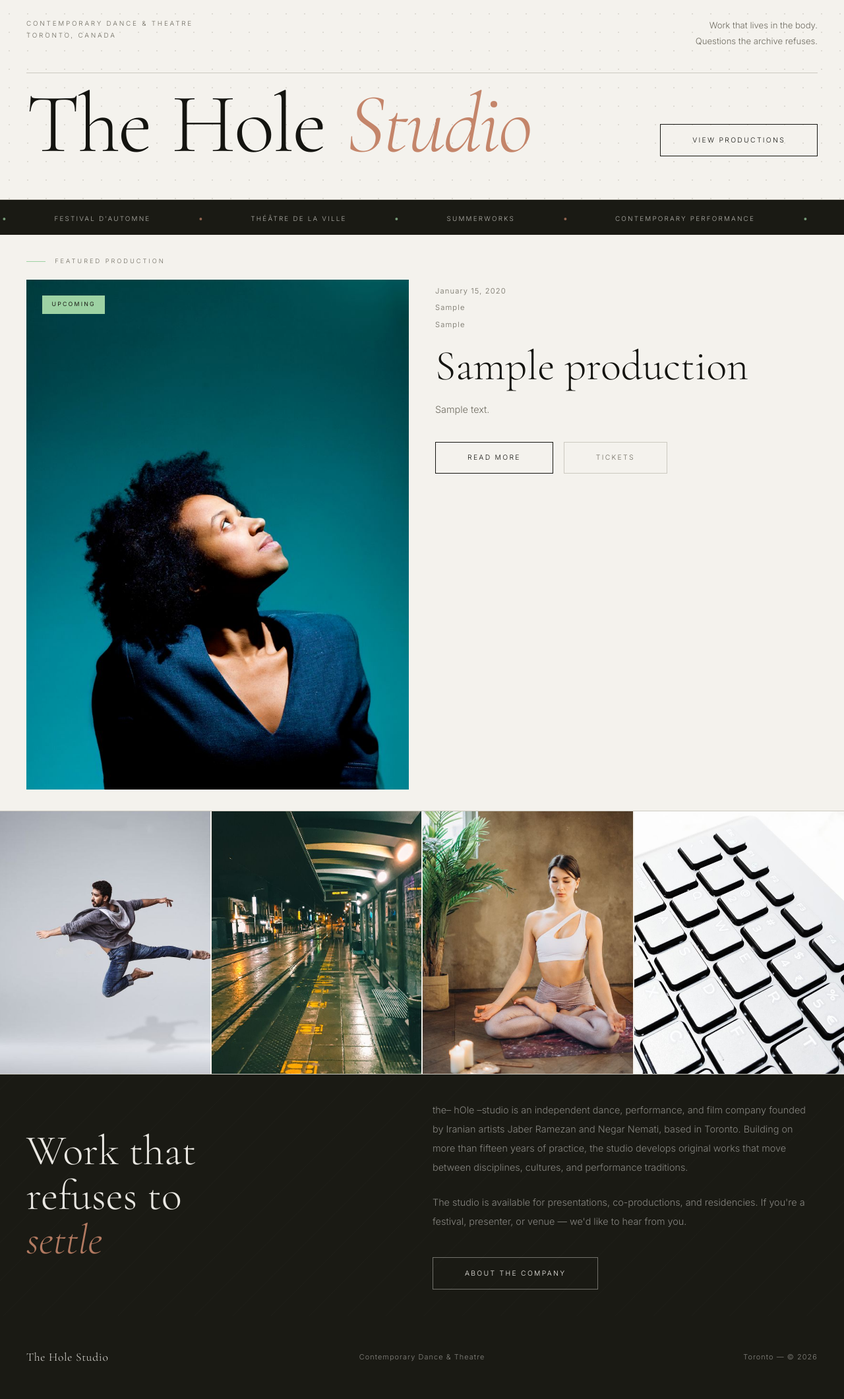
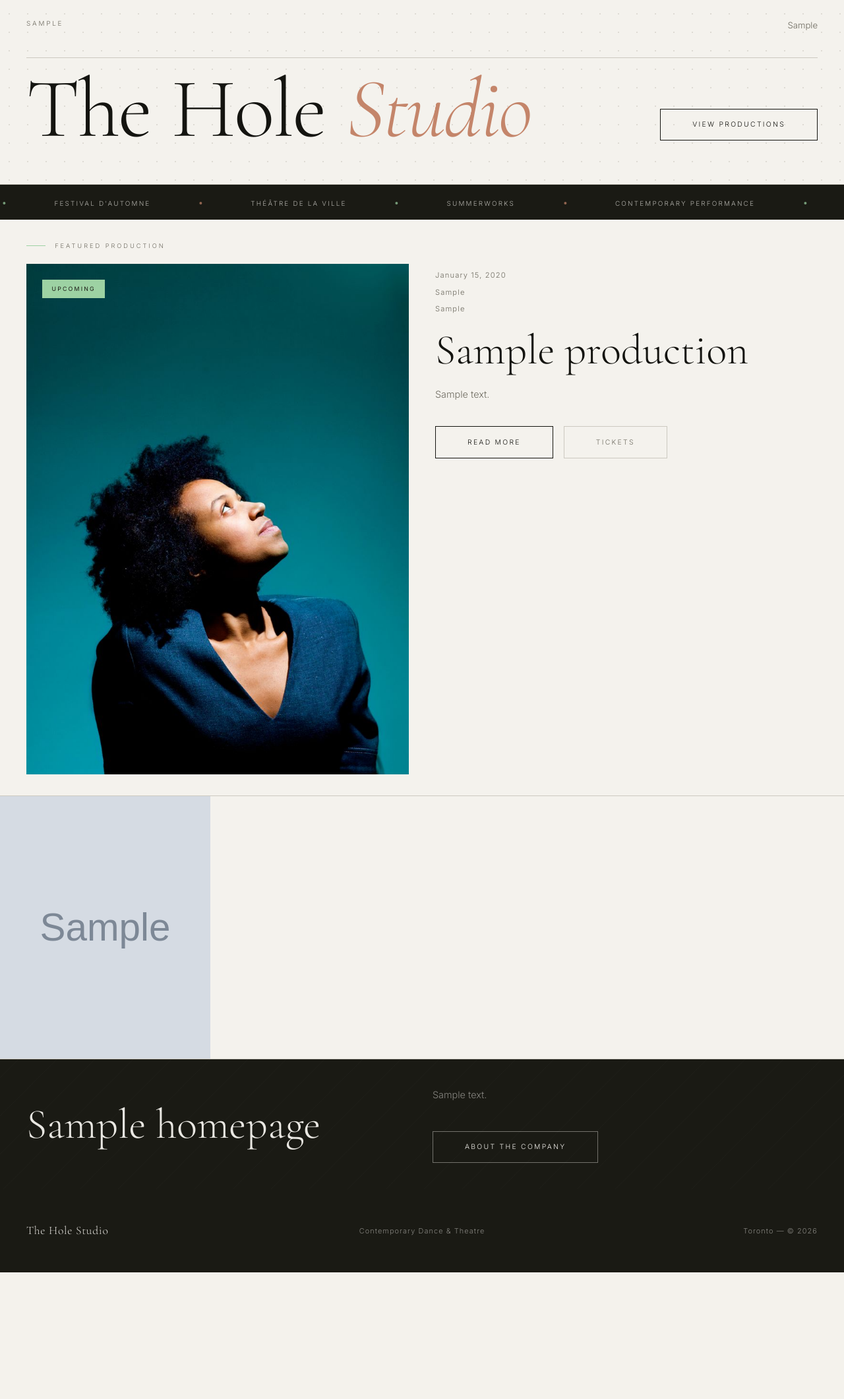
Before and after one commit to giftorium/theholestudio, a Django app: page / in a window 1280 px wide. Shown: the part 77-2198 px from the top of the page at 66% size. After the commit the page ends 2006 px from the top, so only its background shows below. Run offline with Django 5.2, Linux system fonts and the light colour scheme; tables that the repository leaves empty hold one stand-in row (values such as "Sample post"); grey boxes marked "Sample" are stand-in pictures.

Commit message:
Add editable HomePage and HomePhoto models for admin control
- HomePage singleton: hero text, tagline, dark band heading/body
- HomePhoto model: uploadable photo strip images with captions
- Admin: HomePageAdmin with inline photo management
- home.html now pulls all content from DB with static fallbacks

Co-Authored-By: Claude Sonnet 4.6 <noreply@anthropic.com>

```diff
--- a/core/models.py
+++ b/core/models.py
@@ -70,6 +70,41 @@ class ProductionVideo(models.Model):
         return self.title
 
 
+class HomePage(models.Model):
+    hero_eyebrow = models.CharField(max_length=200, default='Contemporary Dance & Theatre · Toronto, Canada')
+    hero_tagline = models.CharField(max_length=300, blank=True, default='Work that lives in the body.\nQuestions the archive refuses.')
+    dark_band_heading = models.CharField(max_length=200, default='Work that refuses to settle')
+    dark_band_body = models.TextField(blank=True, default='the– hOle –studio is an independent dance, performance, and film company founded by Iranian artists Jaber Ramezan and Negar Nemati, based in Toronto. Building on more than fifteen years of practice, the studio develops original works that move between disciplines, cultures, and performance traditions.\n\nThe studio is available for presentations, co-productions, and residencies. If you\'re a festival, presenter, or venue — we\'d like to hear from you.')
+
+    class Meta:
+        verbose_name = 'Home Page'
+        verbose_name_plural = 'Home Page'
+
+    def save(self, *args, **kwargs):
+        self.pk = 1
+        super().save(*args, **kwargs)
+
+    @classmethod
+    def get(cls):
+        obj, _ = cls.objects.get_or_create(pk=1)
+        return obj
+
+    def __str__(self):
+        return 'Home Page'
+
+
+class HomePhoto(models.Model):
+    image = models.ImageField(upload_to='home/strip/')
+    caption = models.CharField(max_length=200, blank=True)
+    order = models.PositiveIntegerField(default=0)
+
+    class Meta:
+        ordering = ['order']
+
+    def __str__(self):
+        return self.caption or f'Photo {self.order + 1}'
+
+
 class Founder(models.Model):
     name = models.CharField(max_length=100)
     role = models.CharField(max_length=200)
--- a/core/views.py
+++ b/core/views.py
@@ -1,13 +1,20 @@
 from django.shortcuts import render, get_object_or_404, redirect
 from django.contrib import messages
-from .models import Production, ContactMessage, Founder
+from .models import Production, ContactMessage, Founder, HomePage, HomePhoto
 from .forms import ContactForm
 
 
 def home(request):
     featured = Production.objects.filter(status='upcoming').first() or Production.objects.first()
     upcoming = Production.objects.filter(status='upcoming')[:3]
-    return render(request, 'core/home.html', {'featured': featured, 'upcoming': upcoming})
+    homepage = HomePage.get()
+    strip_photos = HomePhoto.objects.all()
+    return render(request, 'core/home.html', {
+        'featured': featured,
+        'upcoming': upcoming,
+        'homepage': homepage,
+        'strip_photos': strip_photos,
+    })
 
 
 def productions(request):
--- a/templates/core/home.html
+++ b/templates/core/home.html
@@ -235,8 +235,8 @@
 <!-- HERO -->
 <section class="hero">
   <div class="hero-top">
-    <p class="hero-eyebrow">Contemporary Dance &amp; Theatre<br>Toronto, Canada</p>
-    <p class="hero-tagline">Work that lives in the body.<br>Questions the archive refuses.</p>
+    <p class="hero-eyebrow">{{ homepage.hero_eyebrow }}</p>
+    <p class="hero-tagline">{{ homepage.hero_tagline|linebreaksbr }}</p>
   </div>
   <div class="hero-title-block">
     <div class="hero-title-row2">
@@ -292,22 +292,19 @@
 
 <!-- PHOTO STRIP -->
 <div class="photo-strip" aria-hidden="true">
-  <div class="strip-item">
-    <img src="{% static 'core/img/demo/strip_1.jpg' %}" alt="">
-    <span class="strip-caption">Unground, 2024</span>
-  </div>
-  <div class="strip-item">
-    <img src="{% static 'core/img/demo/strip_2.jpg' %}" alt="">
-    <span class="strip-caption">Body / Archive, 2025</span>
-  </div>
-  <div class="strip-item">
-    <img src="{% static 'core/img/demo/strip_3.jpg' %}" alt="">
-    <span class="strip-caption">Threshold Rehearsal, 2026</span>
-  </div>
-  <div class="strip-item">
-    <img src="{% static 'core/img/demo/strip_4.jpg' %}" alt="">
-    <span class="strip-caption">Unground, Luminato 2024</span>
-  </div>
+  {% if strip_photos %}
+    {% for photo in strip_photos %}
+    <div class="strip-item">
+      <img src="{{ photo.image.url }}" alt="">
+      {% if photo.caption %}<span class="strip-caption">{{ photo.caption }}</span>{% endif %}
+    </div>
+    {% endfor %}
+  {% else %}
+    <div class="strip-item"><img src="{% static 'core/img/demo/strip_1.jpg' %}" alt=""></div>
+    <div class="strip-item"><img src="{% static 'core/img/demo/strip_2.jpg' %}" alt=""></div>
+    <div class="strip-item"><img src="{% static 'core/img/demo/strip_3.jpg' %}" alt=""></div>
+    <div class="strip-item"><img src="{% static 'core/img/demo/strip_4.jpg' %}" alt=""></div>
+  {% endif %}
 </div>
 
 <!-- UPCOMING LIST -->
@@ -331,11 +328,10 @@
 
 <!-- DARK BAND -->
 <section class="dark-band">
-  <h2 class="dark-band-heading">Work that<br>refuses to<br><em>settle</em></h2>
+  <h2 class="dark-band-heading">{{ homepage.dark_band_heading|default:"Work that refuses to settle" }}</h2>
   <div class="dark-band-right">
     <div class="dark-band-body">
-      <p>the– hOle –studio is an independent dance, performance, and film company founded by Iranian artists Jaber Ramezan and Negar Nemati, based in Toronto. Building on more than fifteen years of practice, the studio develops original works that move between disciplines, cultures, and performance traditions.</p>
-      <p>The studio is available for presentations, co-productions, and residencies. If you're a festival, presenter, or venue — we'd like to hear from you.</p>
+      {{ homepage.dark_band_body|linebreaks }}
     </div>
     <div style="margin-top: 2.5rem;">
       <a href="/about/" class="btn-inv">About the Company</a>
```
Also changed, not shown: core/admin.py (+29 -1 lines), core/migrations/0003_homepage_homephoto.py (added).
